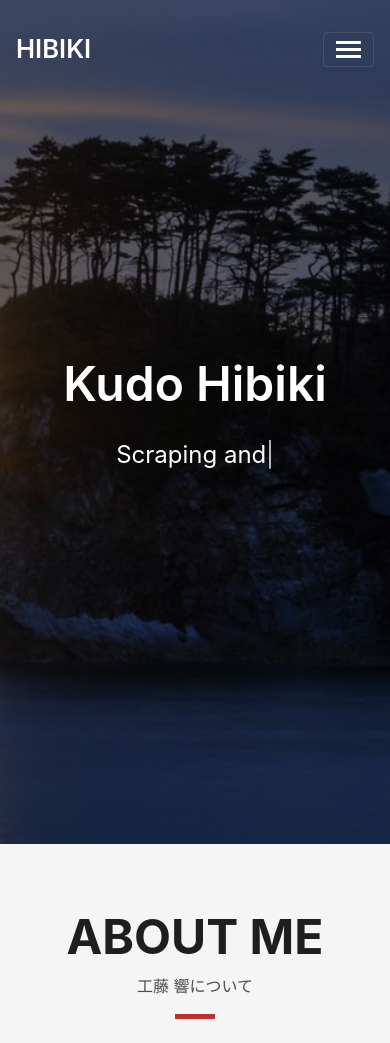
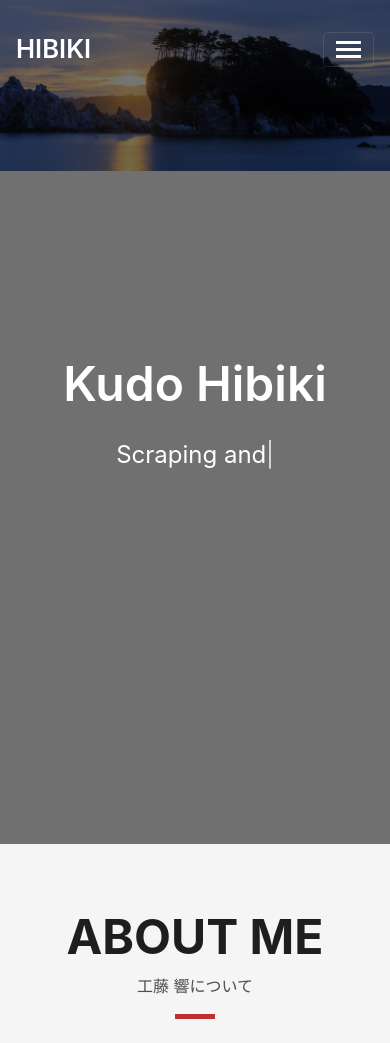
Before and after one commit to hibiki-kudo/portfolio, a Django app: page / in a window 390 px wide. Shown: the top 1043 px of the page. Run offline with Django 3.2, Linux system fonts and the light colour scheme; some libraries are stand-ins or nearby versions; some web fonts are replaced.

Commit message:
プロダクトの準備(一旦終了)
アニメーション・フォントが残ってる

```diff
--- a/static/css/style-red.css
+++ b/static/css/style-red.css
@@ -1281,20 +1281,28 @@ footer .credits a {
     bottom: 15px;
   }
   .bg-image{
-  /*
+    /*
     -webkit-background-size: 3000px auto;
     -moz-background-size: 3000px auto;
     -ms-background-size: 3000px auto;
     -o-background-size: 3000px auto;
     background-size: 3000px auto;
+    */
+    -webkit-background-size: contain;
+    -moz-background-size: contain;
+    -ms-background-size: contain;
+    -o-background-size: contain;
+    background-size: contain;
     background-position: left top;
     background-repeat: no-repeat;
-    */
-    background-image:url("");
+
+    /*
     background-color: #434343;
     background-image:linear-gradient(#5480D3, #3256A7);
+    */
 
   }
+  /*
   .overlay-extend{
     background-color: transparent;
     background-image:
@@ -1314,7 +1322,7 @@ footer .credits a {
     height:100%;
   background-size:50px 50px;
   }
-
+*/
 }
 
 .prof-contact{
```
